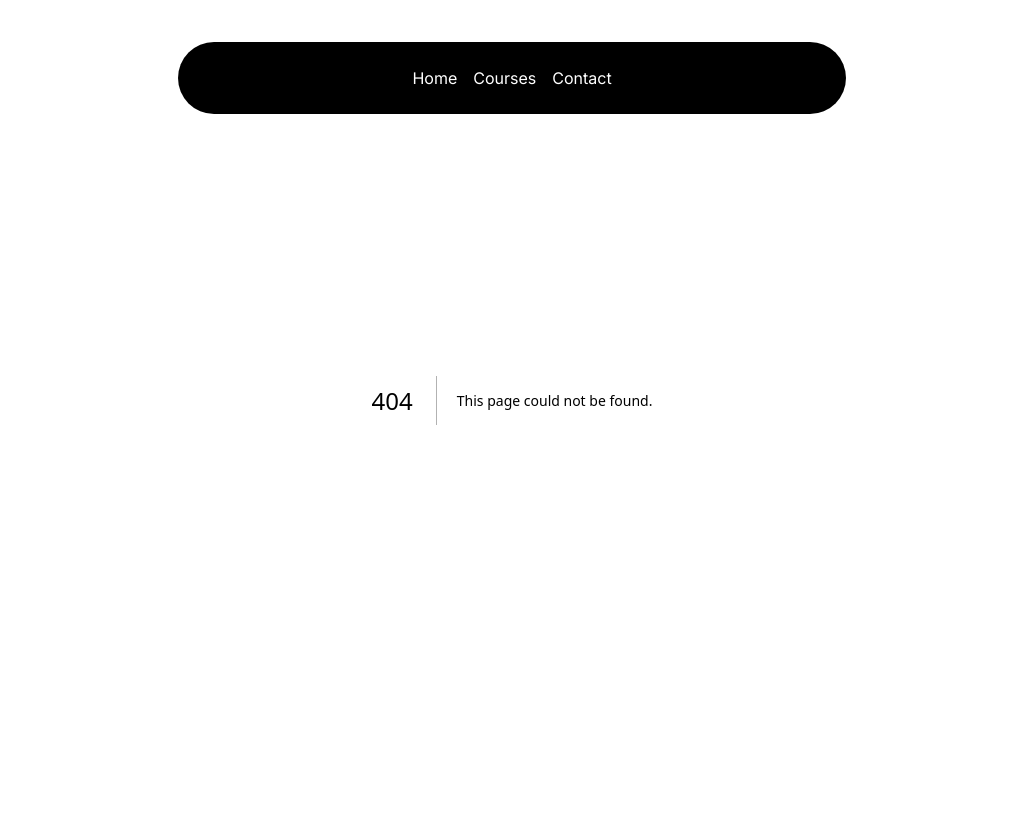
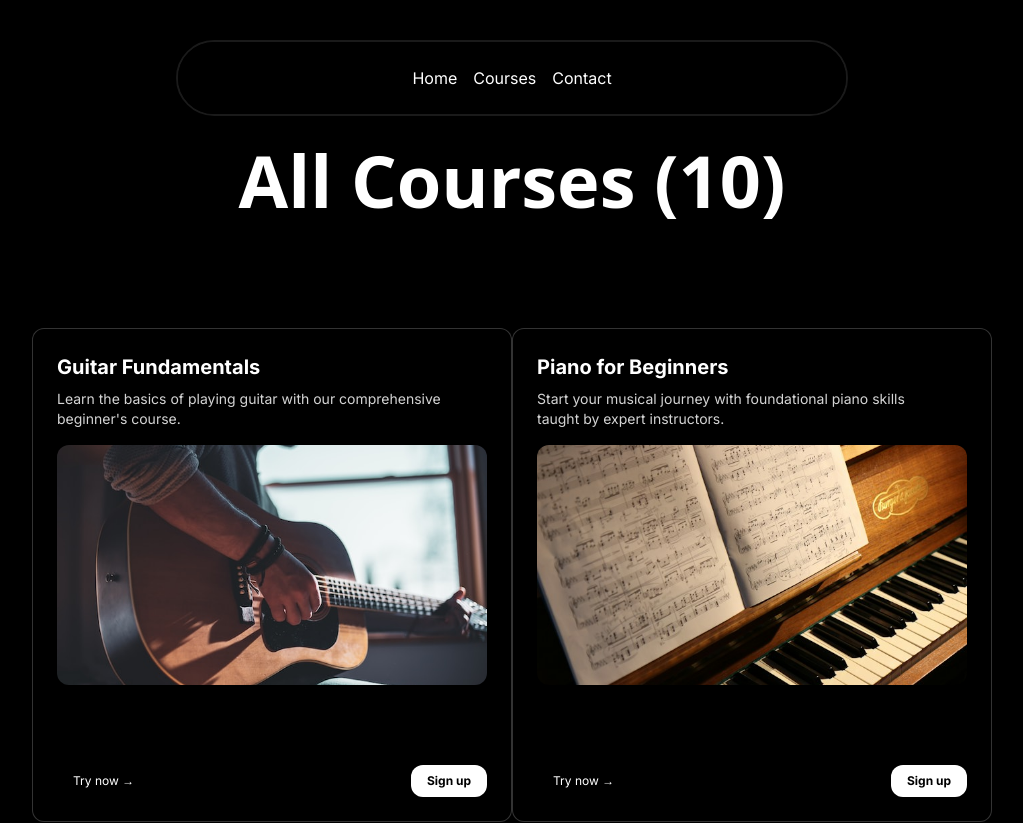
Before and after one commit to mohits-git/nextjs-music-app, a Next.js app: page /courses in a window 1280 px wide. Before the commit this address had no page. Shown: the top 823 px of the page, without its empty margins (128-1151 px from the left). Before the commit the page ends 800 px from the top, so only its background shows below. Built offline with nearby package versions, Linux system fonts and the light colour scheme.

Commit message:
feat: add all-courses page

```diff
--- /dev/null
+++ b/src/app/contact/page.tsx
@@ -0,0 +1,5 @@
+export default function Page() {
+  return (
+    <h1>Hello From Contact</h1>
+  )
+}
--- /dev/null
+++ b/src/app/courses/page.tsx
@@ -0,0 +1,71 @@
+'use client';
+
+import Image from "next/image";
+import React from "react";
+import { CardBody, CardContainer, CardItem } from "@/components/ui/3d-card";
+import { courses as courseData } from "@/data/music_courses.json";
+
+interface courseSchema {
+  id: number;
+  title: string;
+  slug: string;
+  description: string;
+  price: number;
+  instructor: string;
+  isFeatured: boolean;
+  image: string;
+}
+
+export default function Page() {
+  return (
+    <div className="min-h-screen bg-black py-12 pt-36">
+      <h1 className="text-lg md:text-7xl text-center font-sans font-bold mb-8 text-white">All Courses ({courseData.length})</h1>
+      <div className="flex flex-wrap justify-center">
+        {courseData.map((course: courseSchema, index) => (
+          <CardContainer key={index} className="inter-var">
+            <CardBody className="bg-gray-50 relative group/card  dark:hover:shadow-2xl dark:hover:shadow-emerald-500/[0.1] dark:bg-black dark:border-white/[0.2] border-black/[0.1] w-auto sm:w-[30rem] h-auto rounded-xl p-6 border">
+              <CardItem
+                translateZ="50"
+                className="text-xl font-bold text-neutral-600 dark:text-white"
+              >
+                {course.title}
+              </CardItem>
+              <CardItem
+                as="p"
+                translateZ="60"
+                className="text-neutral-500 text-sm max-w-sm mt-2 dark:text-neutral-300"
+              >
+                {course.description}
+              </CardItem>
+              <CardItem translateZ="100" className="w-full mt-4">
+                <Image
+                  src={course.image}
+                  height="1000"
+                  width="1000"
+                  className="h-60 w-full object-cover rounded-xl group-hover/card:shadow-xl"
+                  alt={course.title}
+                />
+              </CardItem>
+              <div className="flex justify-between items-center mt-20">
+                <CardItem
+                  translateZ={20}
+                  as="button"
+                  className="px-4 py-2 rounded-xl text-xs font-normal dark:text-white"
+                >
+                  Try now →
+                </CardItem>
+                <CardItem
+                  translateZ={20}
+                  as="button"
+                  className="px-4 py-2 rounded-xl bg-black dark:bg-white dark:text-black text-white text-xs font-bold"
+                >
+                  Sign up
+                </CardItem>
+              </div>
+            </CardBody>
+          </CardContainer>
+        ))}
+      </div>
+    </div>
+  )
+}
--- /dev/null
+++ b/src/components/ui/3d-card.tsx
@@ -0,0 +1,154 @@
+"use client";
+
+import { cn } from "@/utils/cn";
+import Image from "next/image";
+import React, {
+  createContext,
+  useState,
+  useContext,
+  useRef,
+  useEffect,
+} from "react";
+
+const MouseEnterContext = createContext<
+  [boolean, React.Dispatch<React.SetStateAction<boolean>>] | undefined
+>(undefined);
+
+export const CardContainer = ({
+  children,
+  className,
+  containerClassName,
+}: {
+  children?: React.ReactNode;
+  className?: string;
+  containerClassName?: string;
+}) => {
+  const containerRef = useRef<HTMLDivElement>(null);
+  const [isMouseEntered, setIsMouseEntered] = useState(false);
+
+  const handleMouseMove = (e: React.MouseEvent<HTMLDivElement>) => {
+    if (!containerRef.current) return;
+    const { left, top, width, height } =
+      containerRef.current.getBoundingClientRect();
+    const x = (e.clientX - left - width / 2) / 25;
+    const y = (e.clientY - top - height / 2) / 25;
+    containerRef.current.style.transform = `rotateY(${x}deg) rotateX(${y}deg)`;
+  };
+
+  const handleMouseEnter = (e: React.MouseEvent<HTMLDivElement>) => {
+    setIsMouseEntered(true);
+    if (!containerRef.current) return;
+  };
+
+  const handleMouseLeave = (e: React.MouseEvent<HTMLDivElement>) => {
+    if (!containerRef.current) return;
+    setIsMouseEntered(false);
+    containerRef.current.style.transform = `rotateY(0deg) rotateX(0deg)`;
+  };
+  return (
+    <MouseEnterContext.Provider value={[isMouseEntered, setIsMouseEntered]}>
+      <div
+        className={cn(
+          "py-20 flex items-center justify-center",
+          containerClassName
+        )}
+        style={{
+          perspective: "1000px",
+        }}
+      >
+        <div
+          ref={containerRef}
+          onMouseEnter={handleMouseEnter}
+          onMouseMove={handleMouseMove}
+          onMouseLeave={handleMouseLeave}
+          className={cn(
+            "flex items-center justify-center relative transition-all duration-200 ease-linear",
+            className
+          )}
+          style={{
+            transformStyle: "preserve-3d",
+          }}
+        >
+          {children}
+        </div>
+      </div>
+    </MouseEnterContext.Provider>
+  );
+};
+
+export const CardBody = ({
+  children,
+  className,
+}: {
+  children: React.ReactNode;
+  className?: string;
+}) => {
+  return (
+    <div
+      className={cn(
+        "h-96 w-96 [transform-style:preserve-3d]  [&>*]:[transform-style:preserve-3d]",
+        className
+      )}
+    >
+      {children}
+    </div>
+  );
+};
+
+export const CardItem = ({
+  as: Tag = "div",
+  children,
+  className,
+  translateX = 0,
+  translateY = 0,
+  translateZ = 0,
+  rotateX = 0,
+  rotateY = 0,
+  rotateZ = 0,
+  ...rest
+}: {
+  as?: React.ElementType;
+  children: React.ReactNode;
+  className?: string;
+  translateX?: number | string;
+  translateY?: number | string;
+  translateZ?: number | string;
+  rotateX?: number | string;
+  rotateY?: number | string;
+  rotateZ?: number | string;
+}) => {
+  const ref = useRef<HTMLDivElement>(null);
+  const [isMouseEntered] = useMouseEnter();
+
+  useEffect(() => {
+    handleAnimations();
+  }, [isMouseEntered]);
+
+  const handleAnimations = () => {
+    if (!ref.current) return;
+    if (isMouseEntered) {
+      ref.current.style.transform = `translateX(${translateX}px) translateY(${translateY}px) translateZ(${translateZ}px) rotateX(${rotateX}deg) rotateY(${rotateY}deg) rotateZ(${rotateZ}deg)`;
+    } else {
+      ref.current.style.transform = `translateX(0px) translateY(0px) translateZ(0px) rotateX(0deg) rotateY(0deg) rotateZ(0deg)`;
+    }
+  };
+
+  return (
+    <Tag
+      ref={ref}
+      className={cn("w-fit transition duration-200 ease-linear", className)}
+      {...rest}
+    >
+      {children}
+    </Tag>
+  );
+};
+
+// Create a hook to use the context
+export const useMouseEnter = () => {
+  const context = useContext(MouseEnterContext);
+  if (context === undefined) {
+    throw new Error("useMouseEnter must be used within a MouseEnterProvider");
+  }
+  return context;
+};
```
